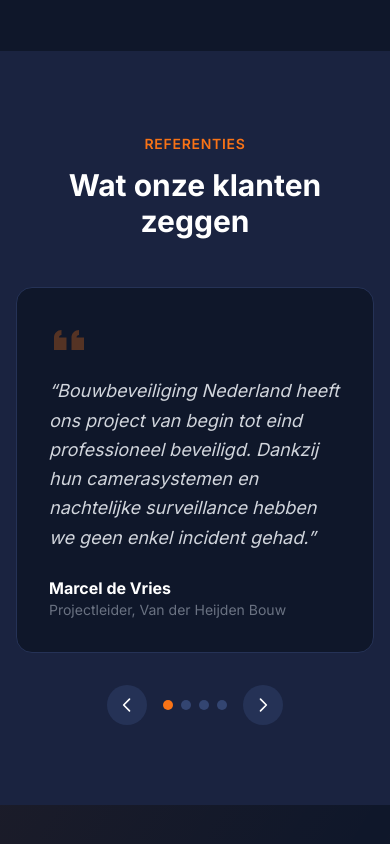
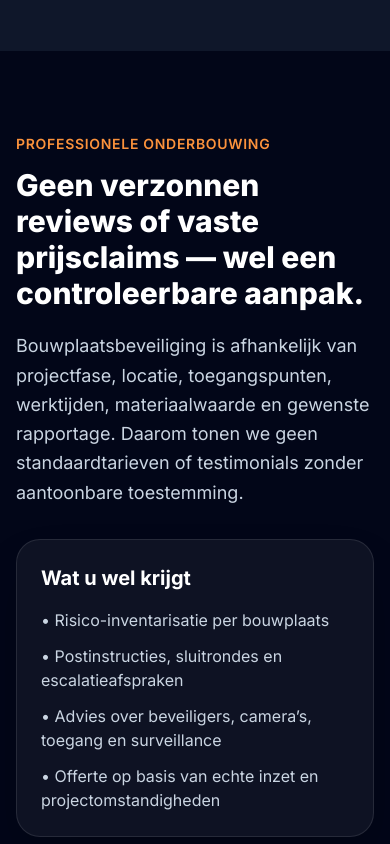
Before and after one commit to Snuushco/bouwbeveiligingnederland, a Next.js app: page / in a window 390 px wide. Shown: the part 5460-6304 px from the top of the page. Built offline with nearby package versions, Linux system fonts and the light colour scheme; no server answers.

Commit message:
Modernize site and remove unverified reviews and pricing

```diff
--- a/app/components/TestimonialsSection.tsx
+++ /dev/null
@@ -1,118 +0,0 @@
-"use client";
-import { motion } from "framer-motion";
-import { useState } from "react";
-
-const testimonials = [
-  {
-    quote:
-      "Bouwbeveiliging Nederland heeft ons project van begin tot eind professioneel beveiligd. Dankzij hun camerasystemen en nachtelijke surveillance hebben we geen enkel incident gehad.",
-    author: "Marcel de Vries",
-    role: "Projectleider, Van der Heijden Bouw",
-  },
-  {
-    quote:
-      "De portiersdiensten en toegangscontrole op onze infraprojecten zijn uitstekend geregeld. Het team is professioneel, betrouwbaar en denkt actief mee.",
-    author: "Sandra Willems",
-    role: "Operations Manager, BAM Infra",
-  },
-  {
-    quote:
-      "Na twee diefstallen op onze bouwplaats zijn we overgestapt naar Bouwbeveiliging Nederland. Sindsdien nul incidenten. De investering verdient zichzelf dubbel en dwars terug.",
-    author: "Peter Janssen",
-    role: "Directeur, Janssen & Zn Aannemers",
-  },
-  {
-    quote:
-      "Flexibel, snel schakelen en altijd bereikbaar. Precies wat je nodig hebt bij een groot bouwproject. De camera-lichtmasten werken perfect als eerste verdedigingslinie.",
-    author: "Lisa van den Berg",
-    role: "Projectcoördinator, Heijmans",
-  },
-];
-
-export default function TestimonialsSection() {
-  const [active, setActive] = useState(0);
-
-  const next = () => setActive((prev) => (prev + 1) % testimonials.length);
-  const prev = () =>
-    setActive((prev) => (prev - 1 + testimonials.length) % testimonials.length);
-
-  return (
-    <section className="py-20 bg-navy-800">
-      <div className="max-w-7xl mx-auto px-4 sm:px-6 lg:px-8">
-        <motion.div
-          initial={{ opacity: 0, y: 20 }}
-          whileInView={{ opacity: 1, y: 0 }}
-          viewport={{ once: true }}
-          transition={{ duration: 0.5 }}
-          className="text-center mb-12"
-        >
-          <span className="text-orange-500 font-semibold text-sm uppercase tracking-wider">
-            Referenties
-          </span>
-          <h2 className="text-3xl sm:text-4xl font-bold text-white mt-3 mb-4">
-            Wat onze klanten zeggen
-          </h2>
-        </motion.div>
-
-        <div className="max-w-3xl mx-auto relative">
-          <motion.div
-            key={active}
-            initial={{ opacity: 0, x: 20 }}
-            animate={{ opacity: 1, x: 0 }}
-            exit={{ opacity: 0, x: -20 }}
-            transition={{ duration: 0.3 }}
-            className="bg-navy-900 border border-navy-700 rounded-2xl p-8 sm:p-10"
-          >
-            <svg className="w-10 h-10 text-orange-500/30 mb-4" fill="currentColor" viewBox="0 0 32 32">
-              <path d="M10 8c-3.3 0-6 2.7-6 6v10h10V14H8c0-1.1.9-2 2-2V8zm14 0c-3.3 0-6 2.7-6 6v10h10V14h-6c0-1.1.9-2 2-2V8z" />
-            </svg>
-            <p className="text-lg sm:text-xl text-gray-300 leading-relaxed mb-6 italic">
-              &ldquo;{testimonials[active].quote}&rdquo;
-            </p>
-            <div>
-              <p className="font-bold text-white">
-                {testimonials[active].author}
-              </p>
-              <p className="text-sm text-gray-500">
-                {testimonials[active].role}
-              </p>
-            </div>
-          </motion.div>
-
-          <div className="flex items-center justify-center gap-4 mt-8">
-            <button
-              onClick={prev}
-              className="w-10 h-10 rounded-full bg-navy-700 hover:bg-orange-500 text-white transition-colors flex items-center justify-center"
-              aria-label="Vorige"
-            >
-              <svg className="w-5 h-5" fill="none" viewBox="0 0 24 24" stroke="currentColor">
-                <path strokeLinecap="round" strokeLinejoin="round" strokeWidth={2} d="M15 19l-7-7 7-7" />
-              </svg>
-            </button>
-            <div className="flex gap-2">
-              {testimonials.map((_, i) => (
-                <button
-                  key={i}
-                  onClick={() => setActive(i)}
-                  className={`w-2.5 h-2.5 rounded-full transition-colors ${
-                    i === active ? "bg-orange-500" : "bg-navy-600 hover:bg-navy-500"
-                  }`}
-                  aria-label={`Testimonial ${i + 1}`}
-                />
-              ))}
-            </div>
-            <button
-              onClick={next}
-              className="w-10 h-10 rounded-full bg-navy-700 hover:bg-orange-500 text-white transition-colors flex items-center justify-center"
-              aria-label="Volgende"
-            >
-              <svg className="w-5 h-5" fill="none" viewBox="0 0 24 24" stroke="currentColor">
-                <path strokeLinecap="round" strokeLinejoin="round" strokeWidth={2} d="M9 5l7 7-7 7" />
-              </svg>
-            </button>
-          </div>
-        </div>
-      </div>
-    </section>
-  );
-}
--- a/app/page.tsx
+++ b/app/page.tsx
@@ -3,7 +3,6 @@ import StatsSection from "./components/StatsSection";
 import UrgencyBanner from "./components/UrgencyBanner";
 import DienstenOverview from "./components/DienstenOverview";
 import WhySection from "./components/WhySection";
-import TestimonialsSection from "./components/TestimonialsSection";
 import CTASection from "./components/CTASection";
 import ContactSection from "./components/ContactSection";
 
@@ -15,7 +14,34 @@ export default function Home() {
       <UrgencyBanner />
       <DienstenOverview />
       <WhySection />
-      <TestimonialsSection />
+      <section className="bg-slate-950 py-20 text-white">
+        <div className="mx-auto max-w-7xl px-4 sm:px-6 lg:px-8">
+          <div className="grid gap-8 lg:grid-cols-[1.1fr_0.9fr] lg:items-center">
+            <div>
+              <span className="text-orange-400 font-semibold text-sm uppercase tracking-wider">
+                Professionele onderbouwing
+              </span>
+              <h2 className="mt-3 text-3xl font-extrabold sm:text-4xl">
+                Geen verzonnen reviews of vaste prijsclaims — wel een controleerbare aanpak.
+              </h2>
+              <p className="mt-5 text-lg leading-relaxed text-slate-300">
+                Bouwplaatsbeveiliging is afhankelijk van projectfase, locatie, toegangspunten,
+                werktijden, materiaalwaarde en gewenste rapportage. Daarom tonen we geen
+                standaardtarieven of testimonials zonder aantoonbare toestemming.
+              </p>
+            </div>
+            <div className="rounded-3xl border border-white/10 bg-white/5 p-6 shadow-2xl">
+              <h3 className="text-xl font-bold">Wat u wel krijgt</h3>
+              <ul className="mt-4 space-y-3 text-slate-300">
+                <li>• Risico-inventarisatie per bouwplaats</li>
+                <li>• Postinstructies, sluitrondes en escalatieafspraken</li>
+                <li>• Advies over beveiligers, camera’s, toegang en surveillance</li>
+                <li>• Offerte op basis van echte inzet en projectomstandigheden</li>
+              </ul>
+            </div>
+          </div>
+        </div>
+      </section>
       <CTASection />
       <ContactSection />
     </>
```
Also changed, not shown: app/lib/blog-data.ts (+13 -13 lines).
